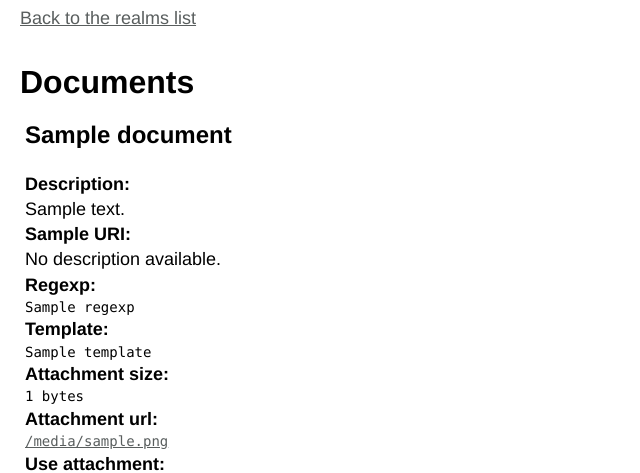
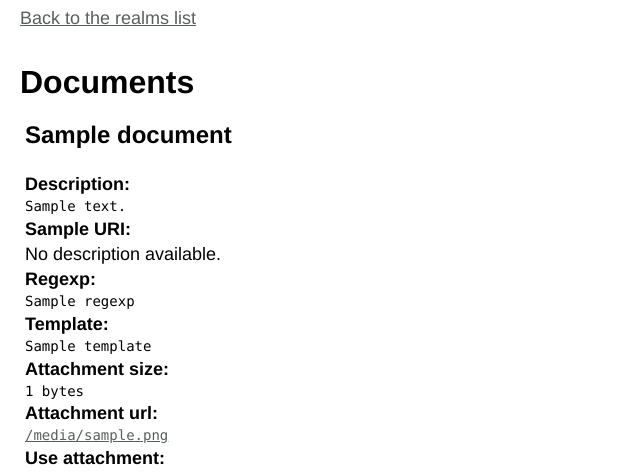
Before and after one commit to gnrfan/restmocker, a Django app: template apps/documents/templates/documents/documents.html in a window 1280 px wide. Shown: the part 172-645 px from the top of the page, without its empty margins (0-640 px from the left). Run offline with Django 3.2, Linux system fonts and the light colour scheme; the template is opened without the code that fills it: most values are stand-ins (such as "Sample title", 1, 10 or a date in 2020).

Commit message:
Rendering description as preformatted text

```diff
--- a/apps/documents/templates/documents/documents.html
+++ b/apps/documents/templates/documents/documents.html
@@ -9,7 +9,7 @@
 <p class="document_title">{{ document.title }}</p>
 <dl>
 <dt>Description:</dt>
-<dd>{% if document.description %}{{ document.description }}{% else %}<em>No description available.</em>{% endif %}</dd>
+<dd>{% if document.description %}<pre class="template">{{ document.description }}</pre>{% else %}<em>No description available.</em>{% endif %}</dd>
 <dt>Sample URI:</dt>
 <dd>{% if document.sample_uri %}<a href="{{ document.get_sample_uri }}" target="_blank">{{ document.get_sample_uri }}</a> (<a href="{{ document.get_sample_uri }}?mimetype=text/plain" target="_blank">plain text</a>){% else %}<em>No description available.</em>{% endif %}</dd>
 <dt>Regexp:</dt>
```
